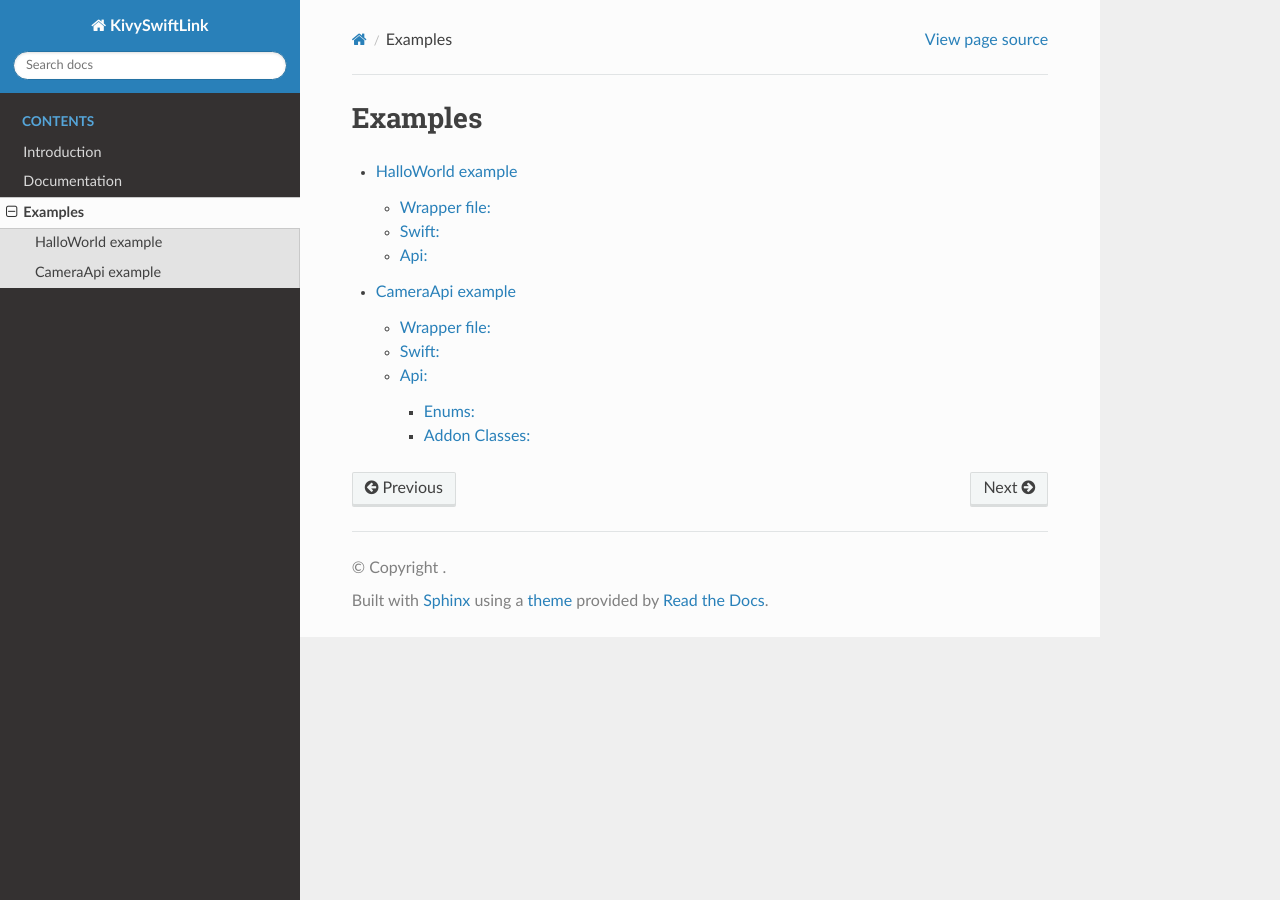
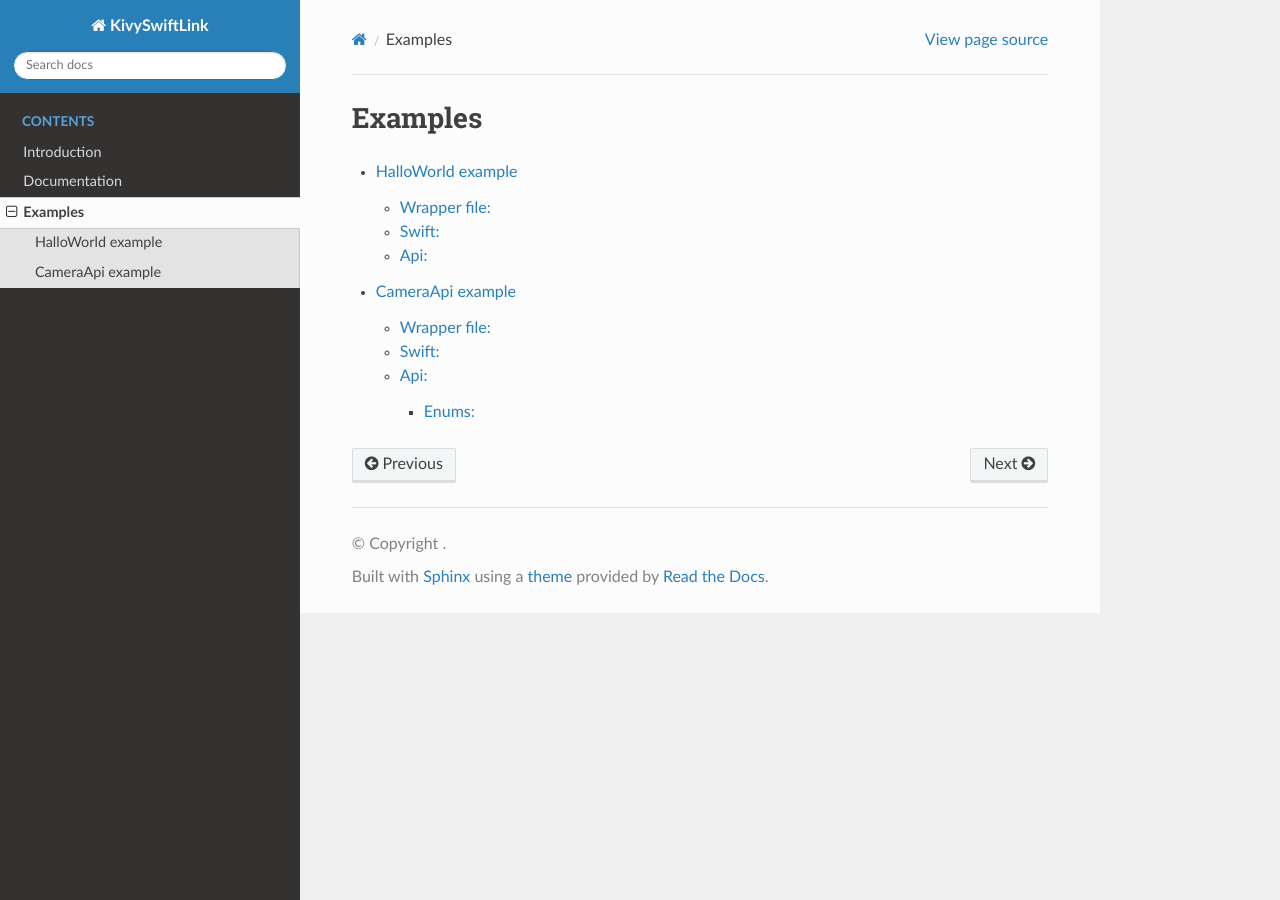
Before and after one commit to psychowasp/KivySwiftLink-Wiki, a Sphinx documentation site: the page built from docs/source/modules.rst, in a window 1280 px wide. Built offline with Sphinx 7.4.7 and the Read the Docs theme 2.0.0, drawn with Linux system fonts in a browser that asks for light colours.

Commit message:
Update CameraApi.rst

```diff
--- a/docs/source/examples/CameraApi.rst
+++ b/docs/source/examples/CameraApi.rst
@@ -638,7 +638,5 @@
     :members:
 
 
-Addon Classes:
-""""""""""""""
-.. autoclass:: camera_api.CameraView
+.. autoclass:: camera_api.CameraApi
     :members:
```
